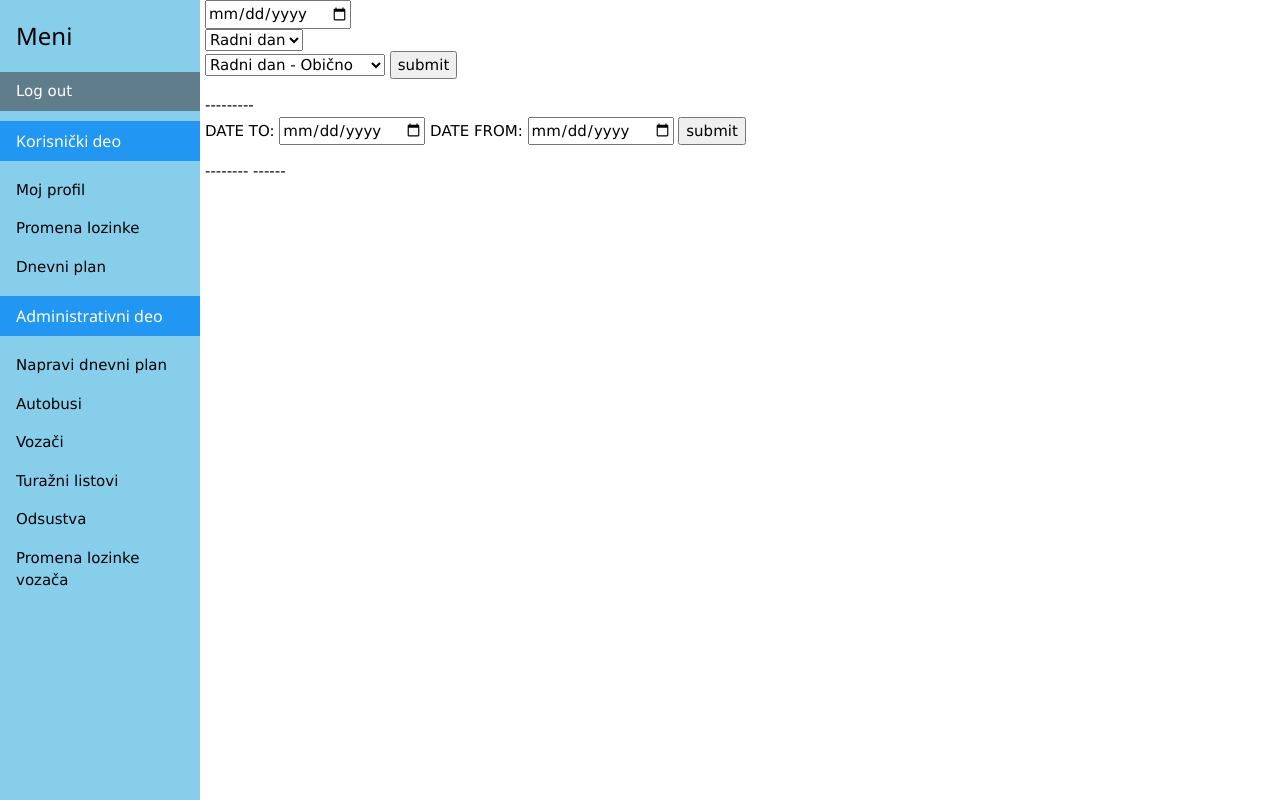
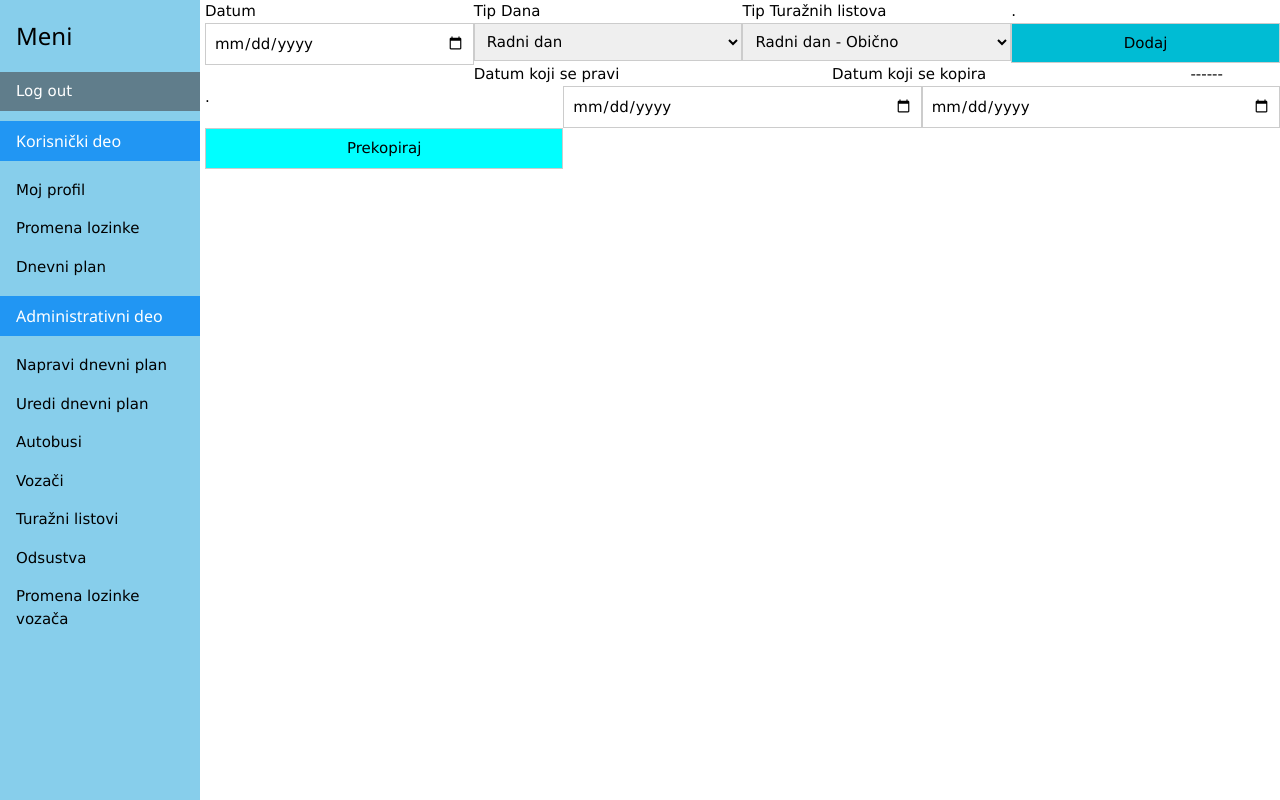
Before and after one commit to trashflash/BusRasporedRada2, a PHP site: page /add_new_day.php in a window 1280 px wide. Run offline with PHP 8.4, Linux system fonts and the light colour scheme; the visitor is signed in with stand-in values (Sample User, id 1).

Commit message:
addnewday, loginovi su gotovi, sidebar je gotov

```diff
--- a/EditDriver.php
+++ b/EditDriver.php
@@ -1,5 +1,6 @@
 <?php
 include_once ('db_config.php');
+@$delbus=$_GET['delbus'];
 
 @$delid=$_GET['drivers'];
 if(isset($_REQUEST['driverID'])) {
@@ -66,6 +67,9 @@ if (move_uploaded_file($_FILES["uploadedimage"]["tmp_name"], $target_path)) {
 if (isset($delid)){
     $sql = "DELETE FROM drivers WHERE ID_Driver=$delid";
 
+    if (isset($delbus)){
+        $sql = "DELETE FROM buses WHERE ID_Bus=$delbus";
+
 if (mysqli_query($connection, $sql)) {
     echo "Record deleted successfully";
 } else {
--- a/add_new_day.php
+++ b/add_new_day.php
@@ -7,6 +7,7 @@ include_once "sidebar.php";
 <head>
     <meta charset="UTF-8">
     <title>Dodaj</title>
+    <link rel="stylesheet" href="w3css.css">
 </head>
 <body>
 <div style="padding-left: 205px">
@@ -28,8 +29,13 @@ if((@$_GET['action'] == 'add') && (isset($_GET['date']))) {
     echo ' <form class="w3-container" method="get" action="">
     <label class="w3-text-teal"><b>Odaberite turažni list koji želite dodati:</b></label>
     <input type="hidden" name="action" value="add"/>
-        <input type="hidden" name="addtl" value="yes"/>
-        <input type="hidden" name="date" value="'.$datenew.'"/>
+
+   <div class="w3-row-padding">
+
+        <input type="hidden" class="w3-input w3-border" name="addtl" value="yes"/>
+
+        <input type="hidden" class="w3-input w3-border" name="date" value="'.$datenew.'"/>
+        <div class="w3-twothird">
         <select class="w3-select w3-border w3-light-gray" name="tour">
             <option value="" disabled selected>Odaberite opciju.</option>';
     $sqldate = "SELECT * from tours ORDER BY `Name` DESC";
@@ -39,8 +45,8 @@ if((@$_GET['action'] == 'add') && (isset($_GET['date']))) {
             echo '      <option value="' . $record['ID_Tour'] . '">' . $record['Name'] . ' Opis:' . $record['Description'] . ' Dan:' . $record['Type_Day'] . '</option>';
         }
         echo '
-        </select>
-        <input type="submit" value="submit"/>
+        </select></div>
+        <div class="w3-third"><input type="submit" class="w3-button w3-border-blue w3-cyan"value="Dodaj"/></div></div>
         </form>
         ';
 
@@ -51,35 +57,39 @@ else{
 echo'
 
 <form method="post" action="">
-    <input type="date" name="datum"/>
+
+<div class="w3-quarter">Datum</div><div class="w3-quarter">Tip Dana</div>
+<div class="w3-quarter">Tip Turažnih listova</div>
+<div class="w3-quarter">.</div>
+
+    <input class="w3-input w3-quarter w3-border" type="date" name="datum"/>
     <div>
-        <select name="selectday">
+        <select class="w3-input w3-quarter w3-border" name="selectday">
             <option value="15">Radni dan</option>
             <option value="6">Subota</option>
             <option value="7">Nedelja</option>
         </select>
     </div>
     <div>
-        <select name="selecttour">
+        <select class="w3-input w3-quarter w3-border" name="selecttour">
             <option value="1">Radni dan - Obično</option>
             <option value="2">Radni dan - B turažni</option>
             <option value="3">Radni dan - C turažni</option>
             <option value="4">Subota</option>
             <option value="5">Nedelja</option>
         </select>
-        <input type="submit" value="submit"/>
+        <input class="w3-button w3-cyan w3-quarter w3-border" type="submit" value="Dodaj"/>
     </div>
 </form>
----------
+<p></p><br/>
+<div class="w3-third">Datum koji se pravi</div><div class="w3-third">Datum koji se kopira</div>
+<div class="w3-third">.</div>
+<form method="post" action="">
+    <input class="w3-input w3-third w3-border" type="date" name="dateto" />
+    <input class="w3-input w3-third w3-border" type="date" name="datefrom" />
+        <input class="w3-button w3-aqua w3-third w3-border" type="submit" value="Prekopiraj"/>
+</form>
 
-<form method="post" action="">
-    DATE TO:
-    <input type="date" name="dateto" />
-    DATE FROM:
-    <input type="date" name="datefrom" />
-        <input type="submit" value="submit"/>
-</form>
---------
 
 ';
 
--- a/login.php
+++ b/login.php
@@ -37,8 +37,8 @@ and password='".md5($password)."'";
         header("Location: index.php");
     }else{
         echo "<div class='form'>
-<h3>Username/password is incorrect.</h3>
-<br/>Click here to <a href='login.php'>Login</a></div>";
+<h3>Korisničko ime ili lozinka su netačni..</h3>
+<br/>Kliknite ovde za ponovni pokušaj <a href='login.php'>Prijave</a></div>";
     }
 }else{
     ?>
@@ -49,7 +49,7 @@ and password='".md5($password)."'";
             <input  class="w3-input w3-border w3-hover-light-gray" type="password" name="password" placeholder="Lozinka" required />
             <input name="submit" type="submit" class="w3-button w3-light-blue" style="width:fit-content" value="Prijava" />
         </form>
-        <span><a href="admlogin.php">mislis da si admin?</a></span>
+        <span><a href="admlogin.php">Prijava za administratora</a></span>
     </div>
 <?php }  ?>
 
--- a/sidebar.php
+++ b/sidebar.php
@@ -20,7 +20,8 @@
 
     <?php if(isset($_SESSION["ISAdmin"])){?>
         <h6 class="w3-bar-item w3-blue">Administrativni deo</h6>
-        <a href="makeplan.php" class="w3-bar-item w3-button">Napravi dnevni plan</a>
+        <a href="add_new_day.php" class="w3-bar-item w3-button">Napravi dnevni plan</a>
+        <a href="makeplan.php" class="w3-bar-item w3-button">Uredi dnevni plan</a>
         <a href="listbuses.php" class="w3-bar-item w3-button">Autobusi</a>
         <a href="listdrivers.php" class="w3-bar-item w3-button">Vozači</a>
         <a href="listtour.php" class="w3-bar-item w3-button">Turažni listovi</a>
```
Also changed, not shown: admlogin.php (+7 -3 lines), 1 other file.
